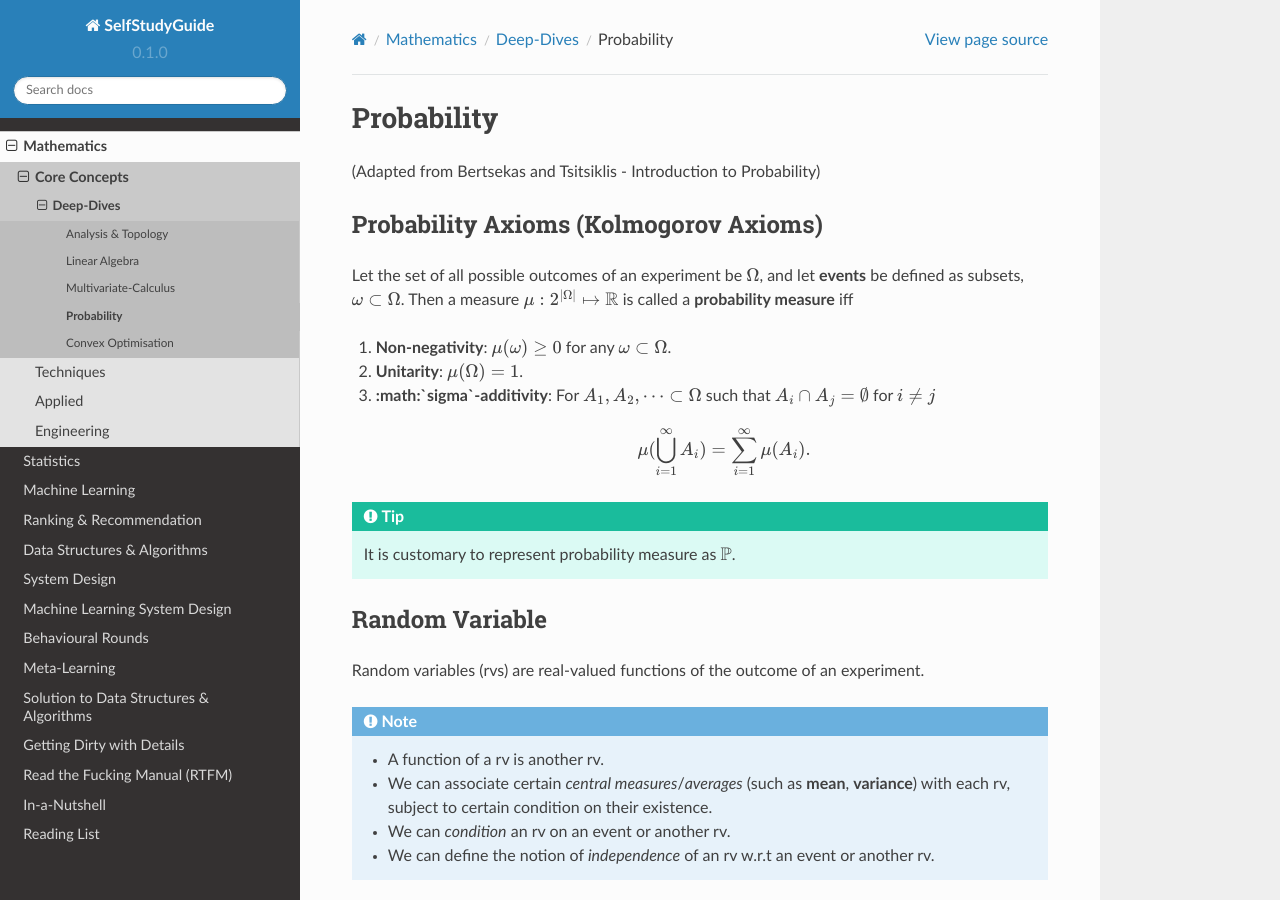
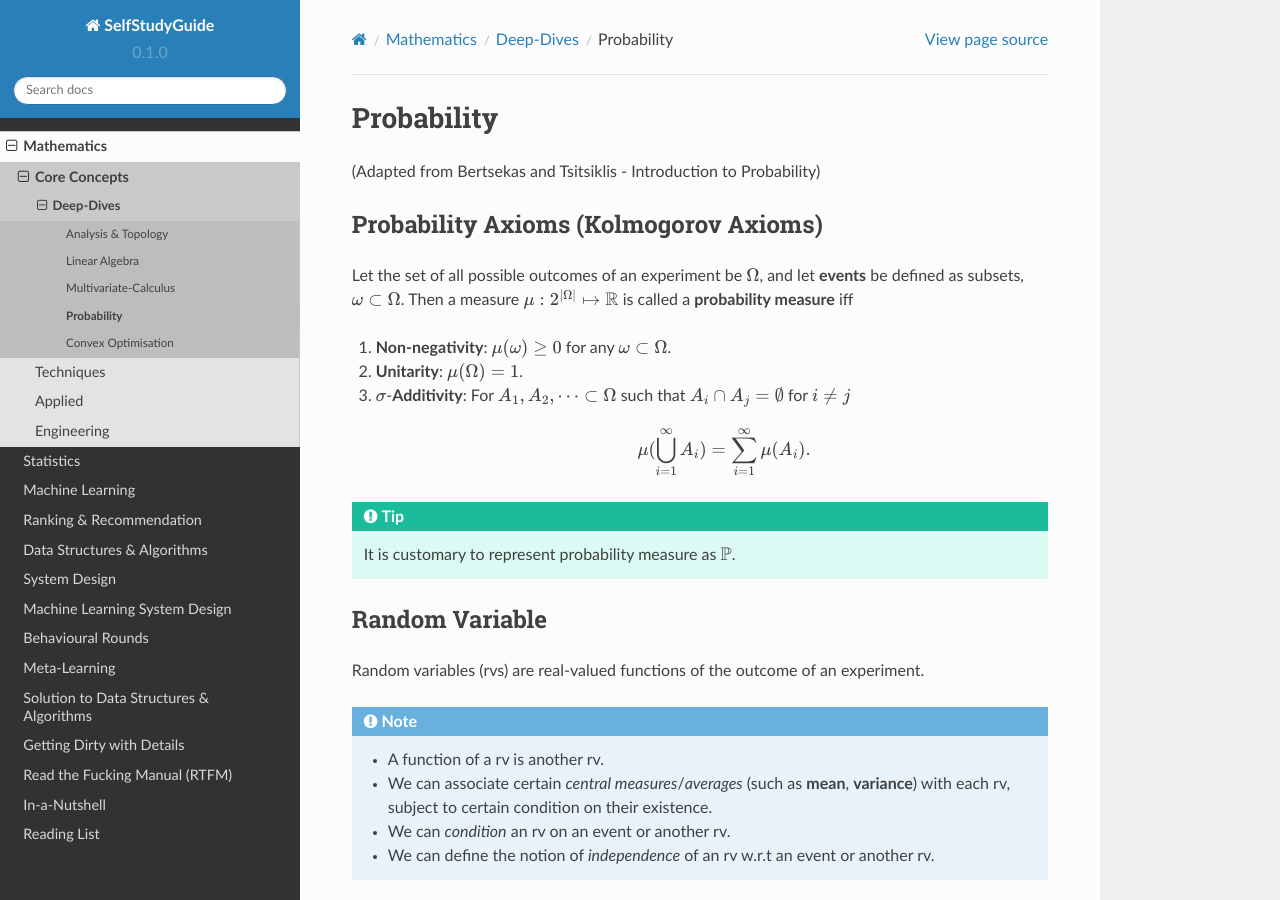
Before and after one commit to uselesstechjunks/leetcode, a Sphinx documentation site: the page built from docs/source/math/prob.rst, in a window 1280 px wide and 900 px high. Built offline with Sphinx 7.4.7 and the Read the Docs theme 2.0.0, drawn with Linux system fonts in a browser that asks for light colours.

Commit message:
Update prob.rst

```diff
--- a/docs/source/math/prob.rst
+++ b/docs/source/math/prob.rst
@@ -9,7 +9,7 @@ Let the set of all possible outcomes of an experiment be :math:`\Omega`, and let
 
 #. **Non-negativity**: :math:`\mu(\omega)\ge 0` for any :math:`\omega\subset\Omega`.
 #. **Unitarity**: :math:`\mu(\Omega)=1`.
-#. **:math:`\sigma`-additivity**: For :math:`A_1,A_2,\cdots\subset\Omega` such that :math:`A_i\cap A_j=\emptyset` for :math:`i\neq j`
+#. :math:`\sigma`-**Additivity**: For :math:`A_1,A_2,\cdots\subset\Omega` such that :math:`A_i\cap A_j=\emptyset` for :math:`i\neq j`
 
 	.. math::
 		\mu(\bigcup_{i=1}^\infty A_i)=\sum_{i=1}^\infty \mu(A_i).
```
